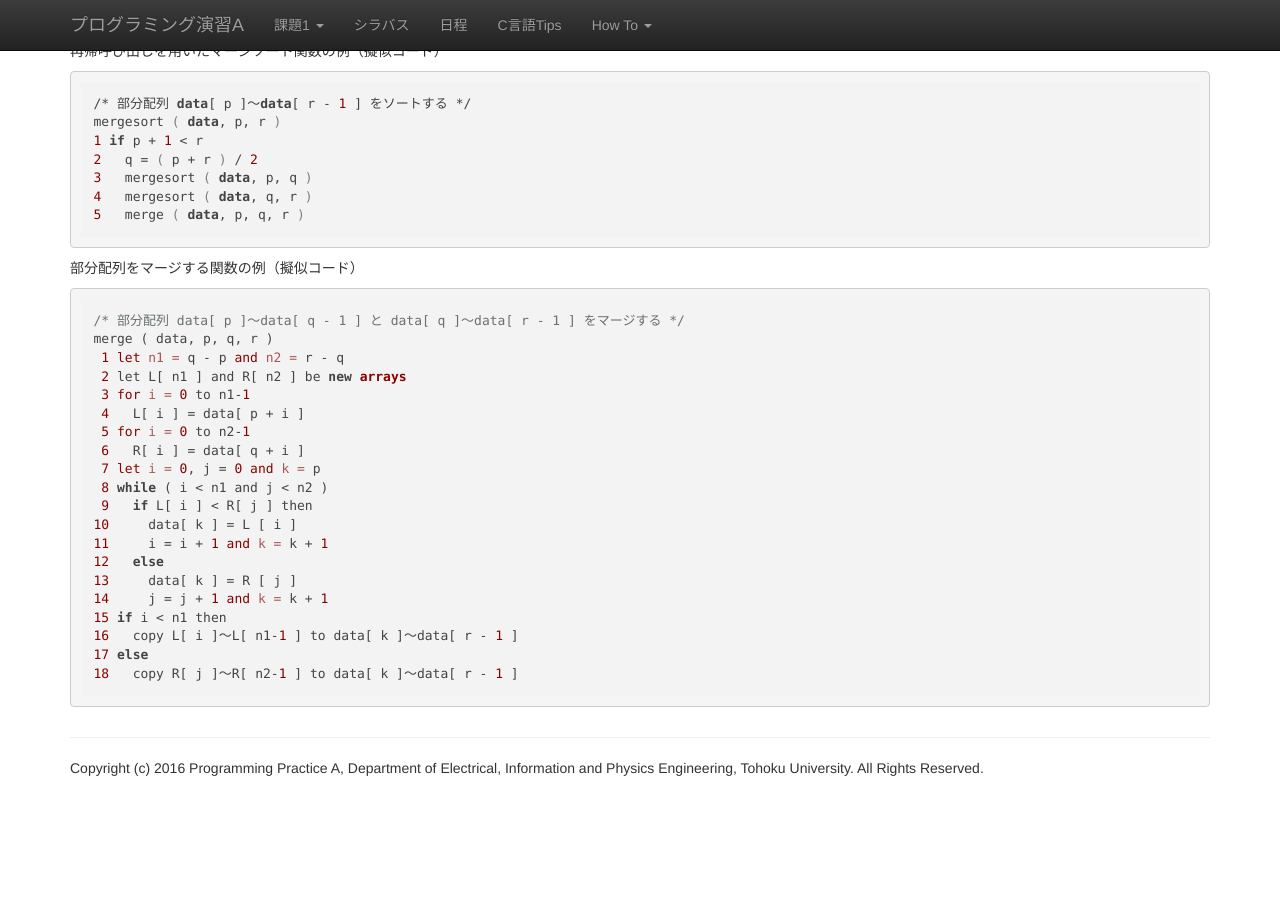
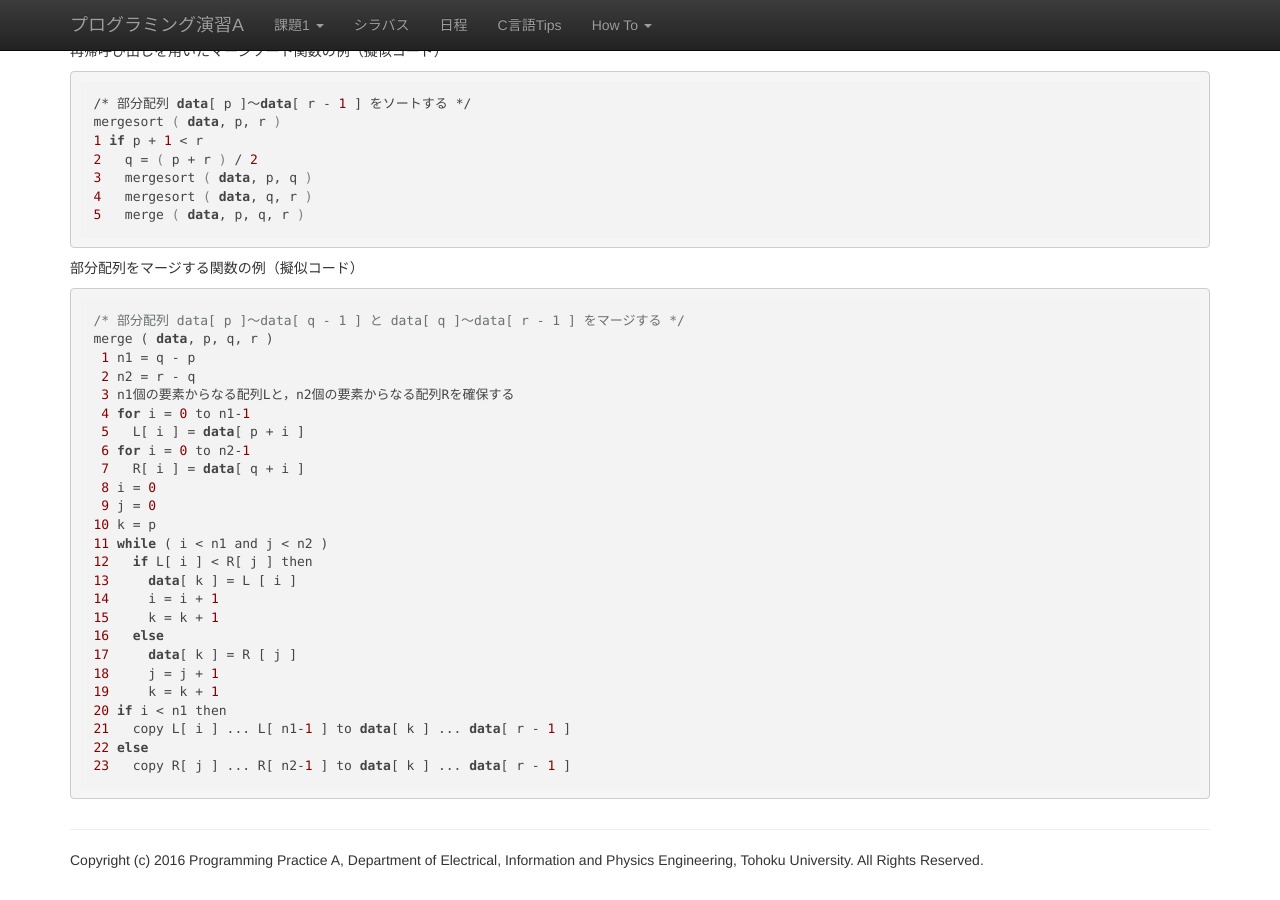
Before and after one commit to ecei-tohoku/ppa-public, a Jekyll site: the page built from kadai2/p25.md, in a window 1280 px wide and 900 px high, scrolled down 1121 px. Built offline with Jekyll 4.4.1, drawn with Linux system fonts in a browser that asks for light colours; nearby versions of some CDN libraries; formulas are drawn with MathJax 3; before the commit the page ends 1929 px from its top, so only the background shows below that.

Commit message:
Fixed some issues in the pseudo code.

````diff
--- a/kadai2/p25.md
+++ b/kadai2/p25.md
@@ -48,7 +48,7 @@ $ ./a.out < sortdata.txt
 
 再帰呼び出しを用いたマージソート関数の例（擬似コード）
 
-```c
+```
 /* 部分配列 data[ p ]～data[ r - 1 ] をソートする */
 mergesort ( data, p, r )
 1 if p + 1 < r
@@ -60,25 +60,30 @@ mergesort ( data, p, r )
 
 部分配列をマージする関数の例（擬似コード）
 
-```c
+```
 /* 部分配列 data[ p ]～data[ q - 1 ] と data[ q ]～data[ r - 1 ] をマージする */
 merge ( data, p, q, r )
- 1 let n1 = q - p and n2 = r - q
- 2 let L[ n1 ] and R[ n2 ] be new arrays
- 3 for i = 0 to n1-1
- 4   L[ i ] = data[ p + i ]
- 5 for i = 0 to n2-1
- 6   R[ i ] = data[ q + i ]
- 7 let i = 0, j = 0 and k = p
- 8 while ( i < n1 and j < n2 )
- 9   if L[ i ] < R[ j ] then
-10     data[ k ] = L [ i ]
-11     i = i + 1 and k = k + 1
-12   else
-13     data[ k ] = R [ j ]
-14     j = j + 1 and k = k + 1
-15 if i < n1 then
-16   copy L[ i ]～L[ n1-1 ] to data[ k ]～data[ r - 1 ]
-17 else
-18   copy R[ j ]～R[ n2-1 ] to data[ k ]～data[ r - 1 ]
+ 1 n1 = q - p
+ 2 n2 = r - q
+ 3 n1個の要素からなる配列Lと，n2個の要素からなる配列Rを確保する
+ 4 for i = 0 to n1-1
+ 5   L[ i ] = data[ p + i ]
+ 6 for i = 0 to n2-1
+ 7   R[ i ] = data[ q + i ]
+ 8 i = 0
+ 9 j = 0
+10 k = p
+11 while ( i < n1 and j < n2 )
+12   if L[ i ] < R[ j ] then
+13     data[ k ] = L [ i ]
+14     i = i + 1
+15     k = k + 1
+16   else
+17     data[ k ] = R [ j ]
+18     j = j + 1
+19     k = k + 1
+20 if i < n1 then
+21   copy L[ i ] ... L[ n1-1 ] to data[ k ] ... data[ r - 1 ]
+22 else
+23   copy R[ j ] ... R[ n2-1 ] to data[ k ] ... data[ r - 1 ]
 ```
````
